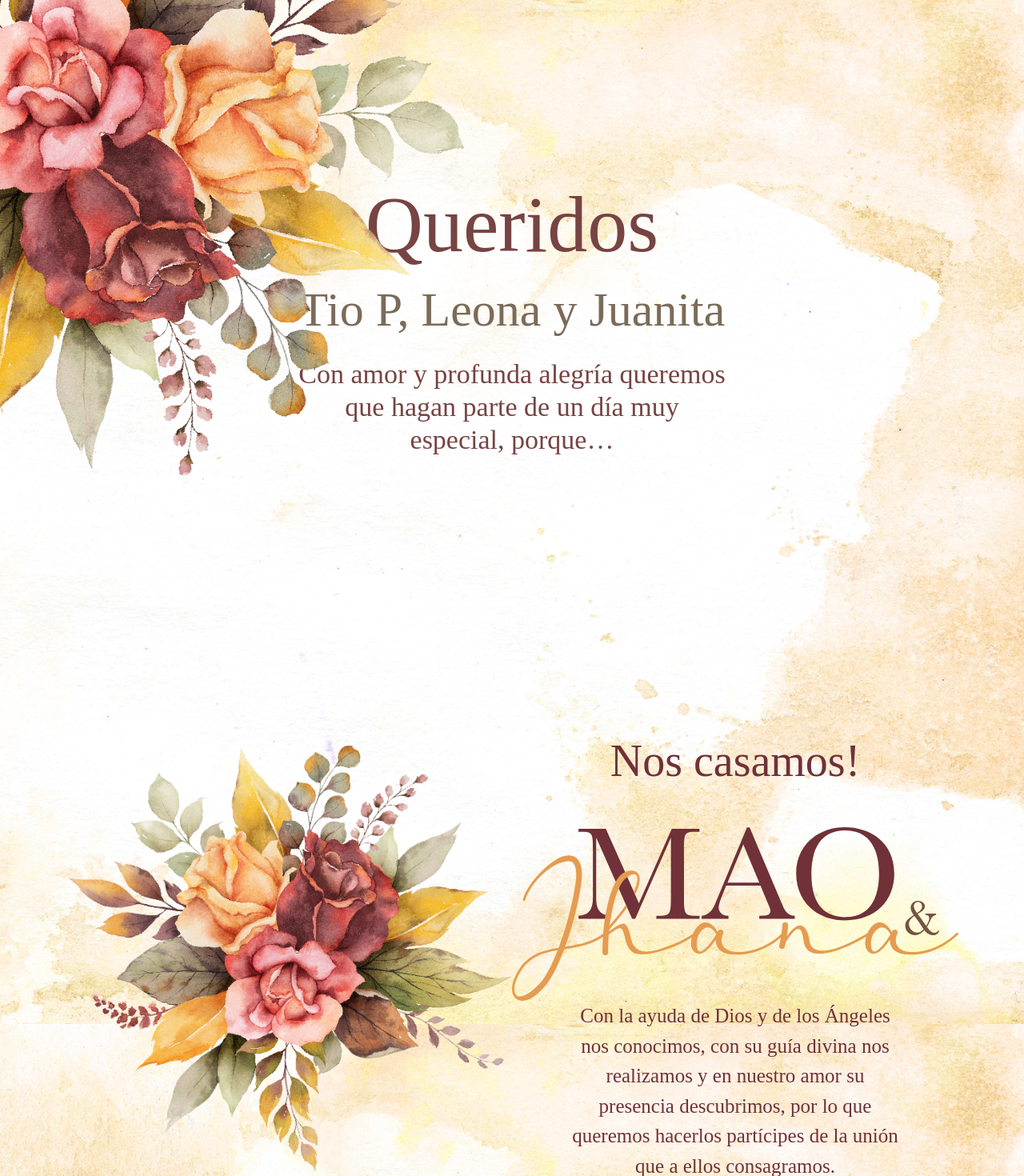
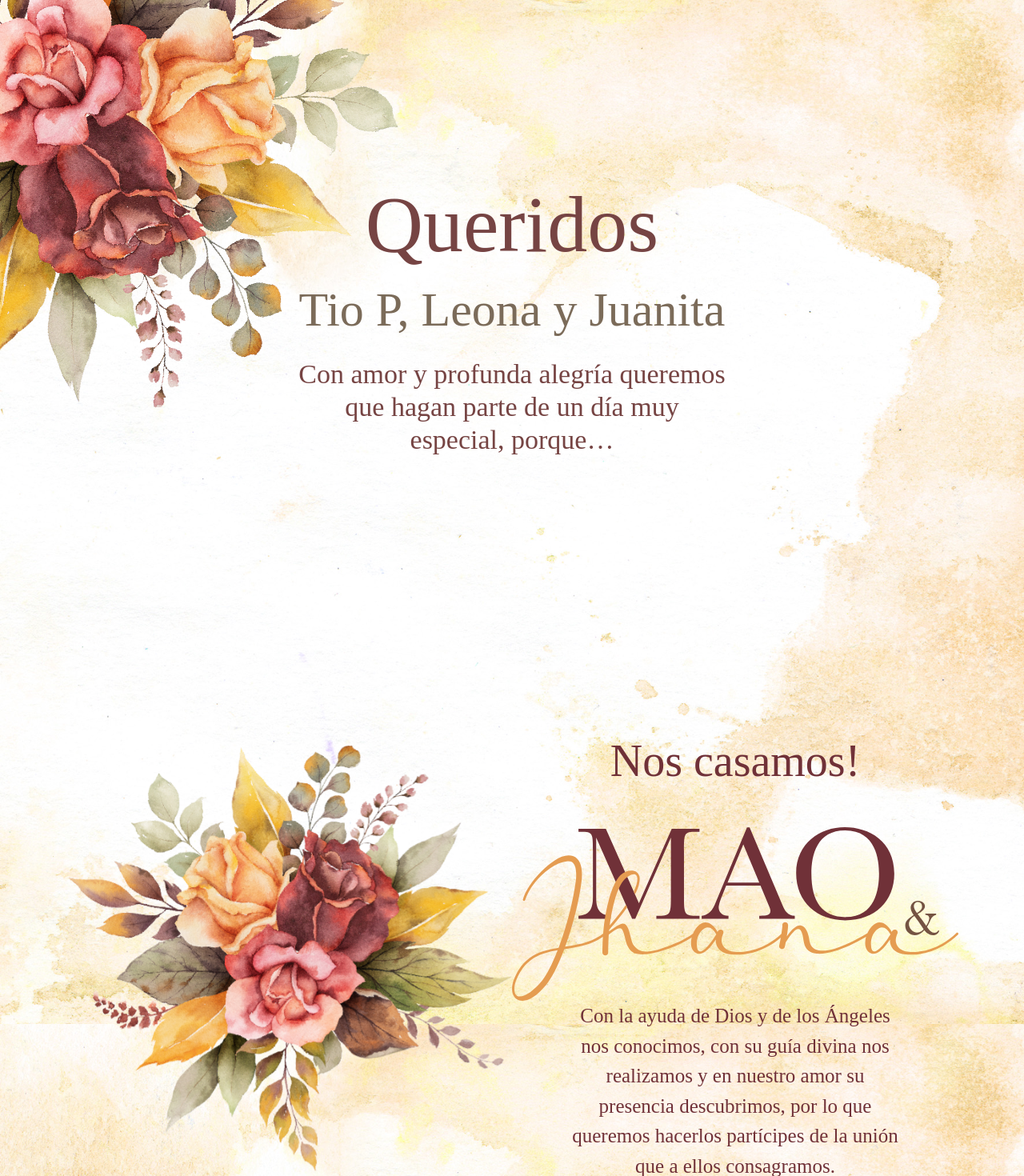
Before and after one commit to mao-santaella-rs/matri, a Vue app: page /invite in a window 1280 px wide. Shown: the top 1470 px of the page at 80% size. Built offline with nearby package versions, Linux system fonts and the light colour scheme; a web font is replaced by a local one.

Commit message:
animations added

```diff
--- a/package.json
+++ b/package.json
@@ -10,6 +10,7 @@
     "lint": "eslint . --ext .vue,.js,.jsx,.cjs,.mjs,.ts,.tsx,.cts,.mts --fix --ignore-path .gitignore"
   },
   "dependencies": {
+    "animate.css": "^4.1.1",
     "bootstrap": "^5.2.0-beta1",
     "firebase": "^9.8.1",
     "pinia": "^2.0.13",
--- a/src/App.vue
+++ b/src/App.vue
@@ -27,4 +27,14 @@ h1, h2, h3
 img
   display: block
   width: 100%
+
+.button
+  background-color: #703138
+  border: none
+  color: white
+  padding: 10px 15px
+  font-size: 24px
+  text-decoration: none
+  &:hover
+    color: white
 </style>
--- a/src/main.ts
+++ b/src/main.ts
@@ -1,4 +1,5 @@
 import 'bootstrap/dist/css/bootstrap.min.css'
+import 'animate.css'
 
 import { createApp } from 'vue'
 import { createPinia } from 'pinia'
--- a/src/views/InviteView.vue
+++ b/src/views/InviteView.vue
@@ -1,35 +1,39 @@
 <template>
   <div class="invite__container">
+    <div class="invite__top-flowers">
+      <img src="../assets/flores1.png" alt="" />
+    </div>
     <div class="invite__greet">
-      <div class="display-1 text-center invite__greet__salutation">
+      <div class="display-1 text-center invite__greet__salutation animate">
         Queridos
       </div>
-      <div class="display-3 text-center invite__greet__names">
+      <div
+        class="display-3 text-center invite__greet__names animate animate__delay-1s"
+      >
         Tio P, Leona y Juanita
       </div>
-      <div class="h2 text-center invite__greet__text">
+      <div class="h2 text-center invite__greet__text animate animate__delay-2s">
         Con amor y profunda alegría queremos que hagan parte de un día muy
         especial, porque…
       </div>
-    </div>
-    <div class="invite__top-flowers">
-      <img src="../assets/flores1.png" alt="" />
     </div>
   </div>
   <div class="container">
     <div class="invite__container">
       <div class="row gx-0 justify-content-center">
         <div class="col-10 col-md">
-          <div class="invite__flores-1">
+          <div class="invite__flores-1 animate left">
             <img src="../assets/flores1.png" alt="" />
           </div>
         </div>
         <div class="col">
-          <h2 class="display-4 text-center mb-4 mb-md-5">Nos casamos!</h2>
-          <div class="invite__logo">
+          <h2 class="display-4 text-center mb-4 mb-md-5 animate">
+            Nos casamos!
+          </h2>
+          <div class="invite__logo animate animate__delay-1s">
             <img src="../assets/maoyjhana.svg" alt="" />
           </div>
-          <div class="invite__p px-md-5">
+          <div class="invite__p px-md-5 animate animate__delay-2s">
             <p class="text-center mb-0 px-md-4">
               Con la ayuda de Dios y de los Ángeles nos conocimos, con su guía
               divina nos realizamos y en nuestro amor su presencia descubrimos,
@@ -42,8 +46,8 @@
     </div>
     <div class="invite__container">
       <div class="row justify-content-center">
-        <div class="col">
-          <div class="invite__video">
+        <div class="col-md-10">
+          <div class="invite__video animate">
             <iframe
               src="https://www.youtube.com/embed/g62fEahdm9k"
               title="YouTube video player"
@@ -59,33 +63,35 @@
     <div class="invite__container">
       <div class="row align-items-center justify-content-center gx-0">
         <div class="col-8 col-md-7">
-          <div class="invite__flores-1">
+          <div class="invite__flores-1 animate left">
             <img class="d-block d-md-none" src="../assets/flores1.png" alt="" />
             <img class="d-none d-md-block" src="../assets/flores2.png" alt="" />
           </div>
         </div>
         <div class="col-md">
-          <div class="invite__texto-fecha-img">
+          <div class="invite__texto-fecha-img animate top">
             <img src="../assets/texto-fecha.svg" alt="" />
           </div>
-          <div class="invite__devider--hor" />
+          <div class="invite__devider--hor animate top" />
           <div class="row">
             <div class="col-5">
-              <div class="invite__texto-1-img">
+              <div class="invite__texto-1-img animate left animate__delay-1s">
                 <img src="../assets/texto1.svg" alt="" />
               </div>
             </div>
             <div class="col-auto">
-              <div class="invite__devider--vert"></div>
+              <div class="invite__devider--vert animate animate__delay-1s" />
             </div>
-            <div class="col align-self-center">
+            <div class="col align-self-center animate right animate__delay-1s">
               <div class="invite__texto-2-img">
                 <img src="../assets/texto2.svg" alt="" />
               </div>
             </div>
           </div>
-          <div class="invite__devider--hor" />
-          <div class="h2 text-center invite__extra-text">
+          <div class="invite__devider--hor animate animate__delay-2s" />
+          <div
+            class="h2 text-center invite__extra-text animate animate__delay-2s"
+          >
             Ceremonia espiritual y<br />
             recepción a continuación.
             <br />
@@ -96,21 +102,69 @@
             <br />
             (boda campestre)
           </div>
-          <div class="invite__devider--hor" />
+          <div class="invite__devider--hor animate animate__delay-2s" />
+          <div class="d-flex justify-content-center animate animate__delay-3s">
+            <button class="button">Confirmar aquí</button>
+          </div>
         </div>
       </div>
     </div>
     <div class="invite__container">
       <div class="row w-100 justify-content-center">
-        <div class="col-md-10">
-          <div class="invite__map">
+        <div class="col-md-10 mb-4">
+          <div class="invite__map animate">
             <img src="../assets/mapa.svg" alt="" />
+          </div>
+        </div>
+        <div class="col-12">
+          <div class="d-flex justify-content-center animate animate__delay-3s">
+            <a
+              href="https://g.page/HotelBuenosAiresBarichara?share"
+              target="_blank"
+              class="button"
+              >Abrir en google maps</a
+            >
           </div>
         </div>
       </div>
     </div>
   </div>
 </template>
+
+<script setup lang="ts">
+import { onMounted, onBeforeUnmount } from 'vue'
+const animationQuery = '.animate'
+const intersectionObserver = new IntersectionObserver((entries) => {
+  entries.forEach((entry) => {
+    if (entry.isIntersecting) {
+      const animateClasses = ['animate__animated']
+      const classList = entry.target.classList
+      if (classList.contains('left')) {
+        animateClasses.push('animate__fadeInLeft')
+      } else if (classList.contains('right')) {
+        animateClasses.push('animate__fadeInRight')
+      } else if (classList.contains('top')) {
+        animateClasses.push('animate__fadeInDown')
+      } else {
+        animateClasses.push('animate__fadeInUp')
+      }
+      classList.add(...animateClasses)
+    }
+  })
+})
+onMounted(() => {
+  const animateElements = document.querySelectorAll(animationQuery)
+  animateElements.forEach((elm) => {
+    intersectionObserver.observe(elm)
+  })
+})
+onBeforeUnmount(() => {
+  const animateElements = document.querySelectorAll(animationQuery)
+  animateElements.forEach((elm) => {
+    intersectionObserver.unobserve(elm)
+  })
+})
+</script>
 
 <style lang="sass">
 .invite
@@ -121,8 +175,10 @@
     align-items: center
     justify-content: center
     position: relative
+    padding: 50px 0
 
   &__greet
+    position: relative
     max-width: 600px
     &__salutation
       font-size: 100px
@@ -139,7 +195,7 @@
 
   &__top-flowers
     position: absolute
-    width: 70%
+    width: 60%
     top: 0
     left: 0
     transform: translate(-36%, -34%) rotate(130deg)
```
Also changed, not shown: src/assets/mapa.svg, 1 other file (tests, documents, lock files or other folders).
